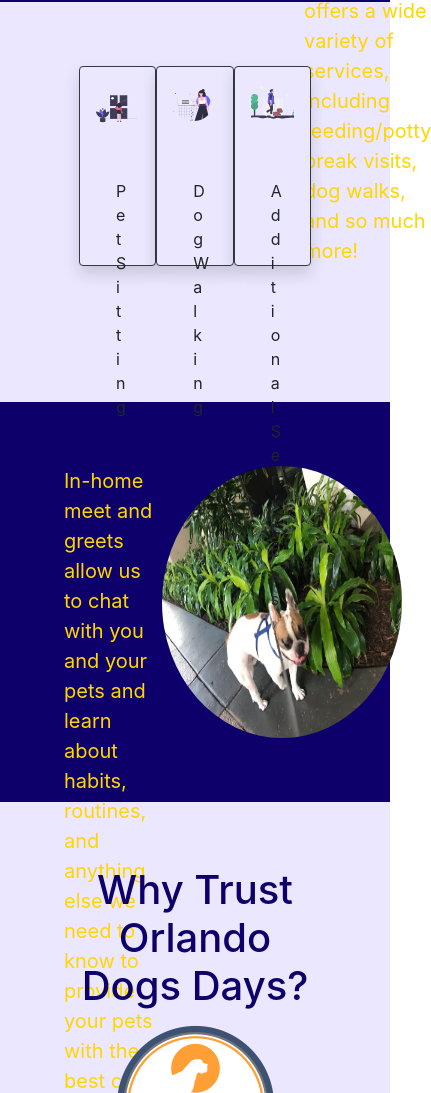
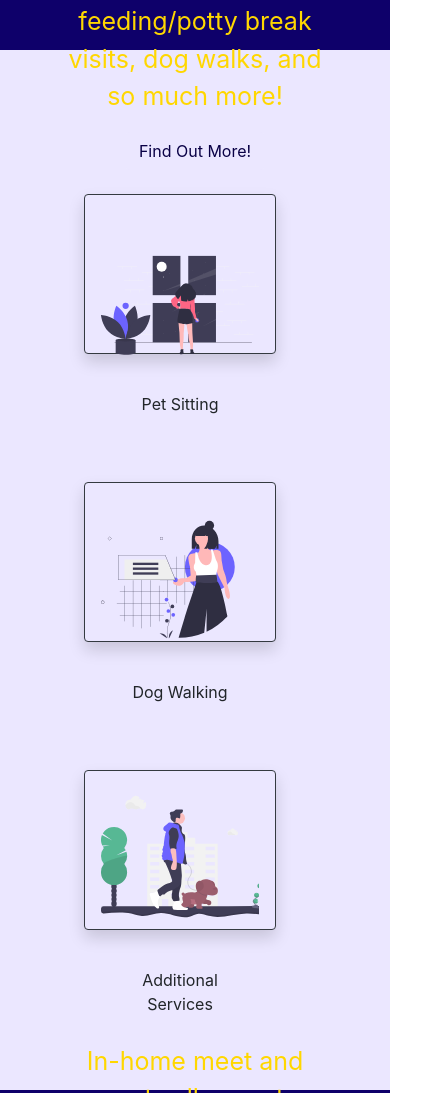
Before and after one commit to mcphe103/mmdesigndev, a plain HTML site: page index.html in a window 390 px wide. Shown: the part 907-2000 px from the top of the page, 431 px wide, since content can reach past the window. Drawn offline with nearby package versions, Linux system fonts and the light colour scheme.

Commit message:
phone size update
made site more comaptible to mobile devices

```diff
--- a/index.html
+++ b/index.html
@@ -49,7 +49,6 @@
         <div class="dropdown-menu" aria-labelledby="navbarDropdown">
           <a class="dropdown-item c-dropdown-color" href="#">Photo Gallery</a>
           <a class="dropdown-item c-dropdown-color" href="#">Meet The Team</a>
-          <a class="dropdown-item c-dropdown-color" href="#">Something else here</a>
         </div>
       </li>
       <li class="nav-item">
@@ -74,30 +73,35 @@
 
     <div class="c-bg-info c-container d-flex justify-content-around">
         <img class="profile-img" src="images/profile.jpg" alt="">
-        <p class="c-text-info">Orlando Dog Days is owned and run by Brandon Lewis, who is an insured professional pet sitter in the Orlando area.
-           O.D.D. offers a wide variety of services, including feeding/potty break visits, dog walks, and so much more!</p>
+        <div class="text-center">
+          <p class="c-text-info d-flex align-items-center">Orlando Dog Days is owned and run by Brandon Lewis, who is an insured professional pet sitter in the Orlando area.
+             O.D.D. offers a wide variety of services, including feeding/potty break visits, dog walks, and so much more!</p>
+             <div class="d-flex justify-content-center">
+               <button class="btn" type="button" class="btn btn-dark">Find Out More!</button>
+             </div>
+        </div>
     </div>
 
     <!-- ================  ================ -->
 
-<div class="c-container c-bg-light">
-  <div class="container img-services d-flex justify-content-around">
+<div class="c-container c-bg-light c-container-xs">
+  <div class="container img-services d-flex justify-content-around row ">
 
-    <div class="card shadow p-3 mb-5 rounded border-dark zoom">
+    <div class="card shadow p-3 mb-5 rounded border-dark zoom col-xs">
       <img class="card-img-top text-center c-margin-center" src="images/back_home.svg" alt="Card image cap">
       <div class="card-body">
         <p class="card-text text-center">Pet Sitting</p>
       </div>
     </div>
 
-    <div class="card shadow p-3 mb-5 rounded border-dark zoom">
+    <div class="card shadow p-3 mb-5 rounded border-dark zoom col-xs">
       <img class="card-img-top text-center c-margin-center" src="images/services.svg" alt="Card image cap">
       <div class="card-body">
         <p class="card-text text-center">Dog Walking</p>
       </div>
     </div>
 
-    <div class="card shadow p-3 mb-5 rounded border-dark zoom">
+    <div class="card shadow p-3 mb-5 rounded border-dark zoom col-xs">
       <img class="card-img-top text-center c-margin-center" src="images/dog_walking.svg" alt="Card image cap">
       <div class="card-body">
         <p class="card-text text-center">Additional Services</p>
@@ -109,11 +113,16 @@
 
 <div class="c-bg-info c-container d-flex justify-content-around">
 
-    <div class="">
-      <p class="c-text-info">In-home meet and greets allow us to chat with you and your pets and learn about habits, routines,
-        and anything else we need to know to provide your pets with the best care we can. Feel free to reach out if you have
-        any questions!</p>
-        <button type="button" class="btn btn-dark">Dark</button>
+    <div class="d-flex align-items-center">
+      <div class="text-center">
+        <p class="c-text-info">In-home meet and greets allow us to chat with you and your pets and learn about habits, routines,
+          and anything else we need to know to provide your pets with the best care we can. Feel free to reach out if you have
+          any questions!</p>
+          <button class="btn" type="button" class="btn btn-dark">Find Out More!</button>
+      </div>
+
+
+
     </div>
        <img class="profile-img" src="images/dog.jpg" alt="">
 </div>
--- a/main.css
+++ b/main.css
@@ -14,6 +14,8 @@
 
 
 
+
+
 .logo3 img {
   width: 8rem;
   margin-left: 3rem;
@@ -23,6 +25,21 @@
   border-radius: 50%;
   max-width: 15rem;
 
+}
+
+button {
+  background-color: #EBE7FF !important;
+  color: #090046 !important;
+}
+
+button:hover {
+  background-color: #BBB0FF !important;
+  /* color: #BBB0FF !important; */
+}
+
+button:active {
+  background-color: #BBB0FF !important;
+  transform: translateY(4px) !important;
 }
 
 .c-bg {
@@ -39,7 +56,8 @@
 .c-text-info {
   color: #FFD700;
   max-width: 25em;
-  font-size: 20px;
+  font-size: 25px;
+
 }
 
 .c-text a {
@@ -49,7 +67,7 @@
 }
 
 .c-container {
-  height: 25rem;
+  height: 28rem;
   padding: 4rem;
   top: 0;
   max-width: 100%;
@@ -85,9 +103,9 @@
 }
 
 .zoom:hover {
-  -ms-transform: scale(1.5); /* IE 9 */
-  -webkit-transform: scale(1.5); /* Safari 3-8 */
-  transform: scale(1.5);
+  -ms-transform: scale(1.2); /* IE 9 */
+  -webkit-transform: scale(1.2); /* Safari 3-8 */
+  transform: scale(1.2);
 }
 
 .c-button-color {
@@ -119,3 +137,40 @@
   margin-top: 6rem;
   opacity: 50%;
 }
+
+
+
+/* ==================== Phone ==================== */
+
+
+
+@media screen and (max-width: 600px) {
+
+/* .c-text-info {
+  color: red !important;
+} */
+
+.profile-img {
+  display: none;
+}
+.card {
+  width: 12rem;
+  height: 10rem;
+  margin-top: 5rem;
+  margin-bottom: ;
+  align-items: center;
+  background-color: #EBE7FF !important;
+}
+
+.card-text{
+}
+
+.card div p {
+  margin: 0 !important;
+}
+
+.c-container-xs {
+  height: 65rem;
+}
+
+}
```
